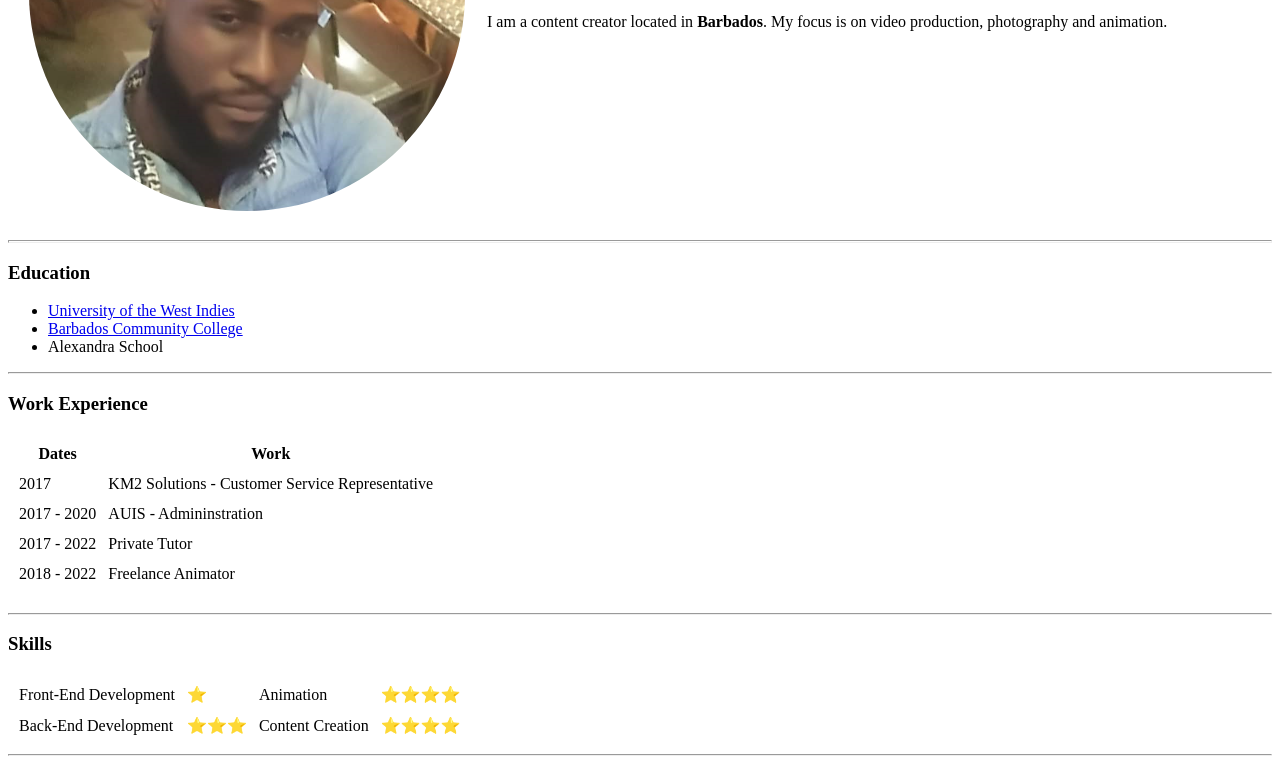
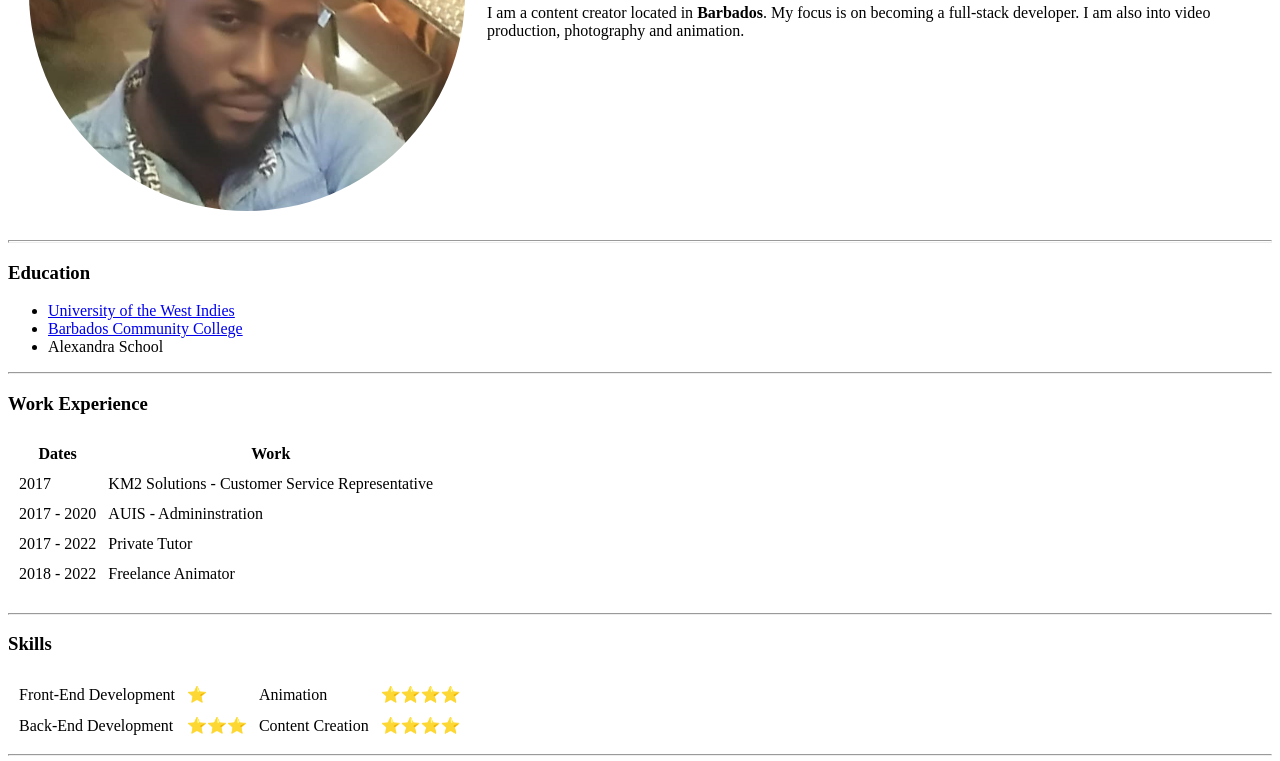
Before and after one commit to RAGthecoder/cv, a plain HTML site: page index.html in a window 1280 px wide. Shown: the part 254-1015 px from the top of the page. Drawn offline with Linux system fonts and the light colour scheme.

Commit message:
Update index.html

```diff
--- a/index.html
+++ b/index.html
@@ -12,7 +12,7 @@
       <td><img src="2.png" alt="randy profile page"></td>
       <td><h1>Randy Griffith</h1>
         <em><p>Founder and CTO of <strong><a href="https://appbrewery.com/">The Dark One Co.</a></strong></p></em>
-        <p>I am a content creator located in <strong>Barbados</strong>. My focus is on video
+        <p>I am a content creator located in <strong>Barbados</strong>. My focus is on becoming a full-stack developer. I am also into video
           production, photography and animation. </strong>
         </p>
         <br>
```
